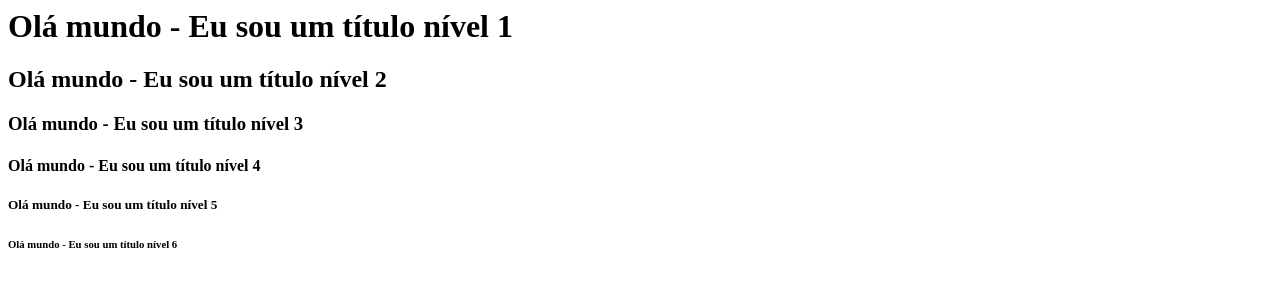
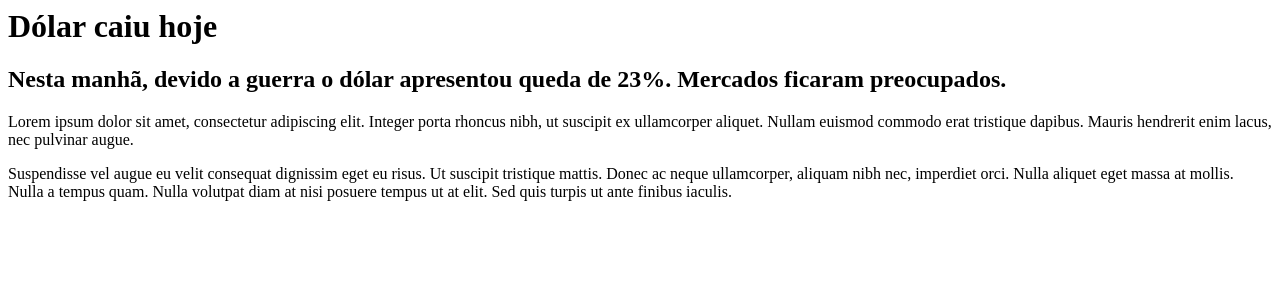
Before and after one commit to Dricasantto/driellyfordenter, a plain HTML site: page index.html in a window 1280 px wide. Drawn offline with Linux system fonts and the light colour scheme.

Commit message:
inclui a noticia

```diff
--- a/index.html
+++ b/index.html
@@ -1,6 +1,13 @@
-<h1> Olá mundo - Eu sou um título nível 1 </h1>
-<h2> Olá mundo - Eu sou um título nível 2 </h2>
-<h3> Olá mundo - Eu sou um título nível 3  </h3>
-<h4> Olá mundo - Eu sou um título nível 4  </h4>
-<h5> Olá mundo - Eu sou um título nível 5  </h5>
-<h6> Olá mundo - Eu sou um título nível 6  </h6>
+<h1> Dólar caiu hoje  </h1>
+<h2> Nesta manhã, devido a guerra o dólar apresentou queda de 23%.
+Mercados ficaram preocupados. </h2>
+
+<p> Lorem ipsum dolor sit amet, consectetur adipiscing elit. Integer porta
+rhoncus nibh, ut suscipit ex ullamcorper aliquet. Nullam euismod commodo erat tristique dapibus.
+Mauris hendrerit enim lacus, nec pulvinar augue. </p>
+
+<p> Suspendisse vel augue eu velit consequat dignissim eget eu risus. Ut suscipit tristique mattis.
+Donec ac neque ullamcorper, aliquam nibh nec,
+imperdiet orci. Nulla aliquet eget massa at mollis.
+Nulla a tempus quam. Nulla volutpat diam at nisi posuere tempus ut at elit.
+Sed quis turpis ut ante finibus iaculis. </p>
```
